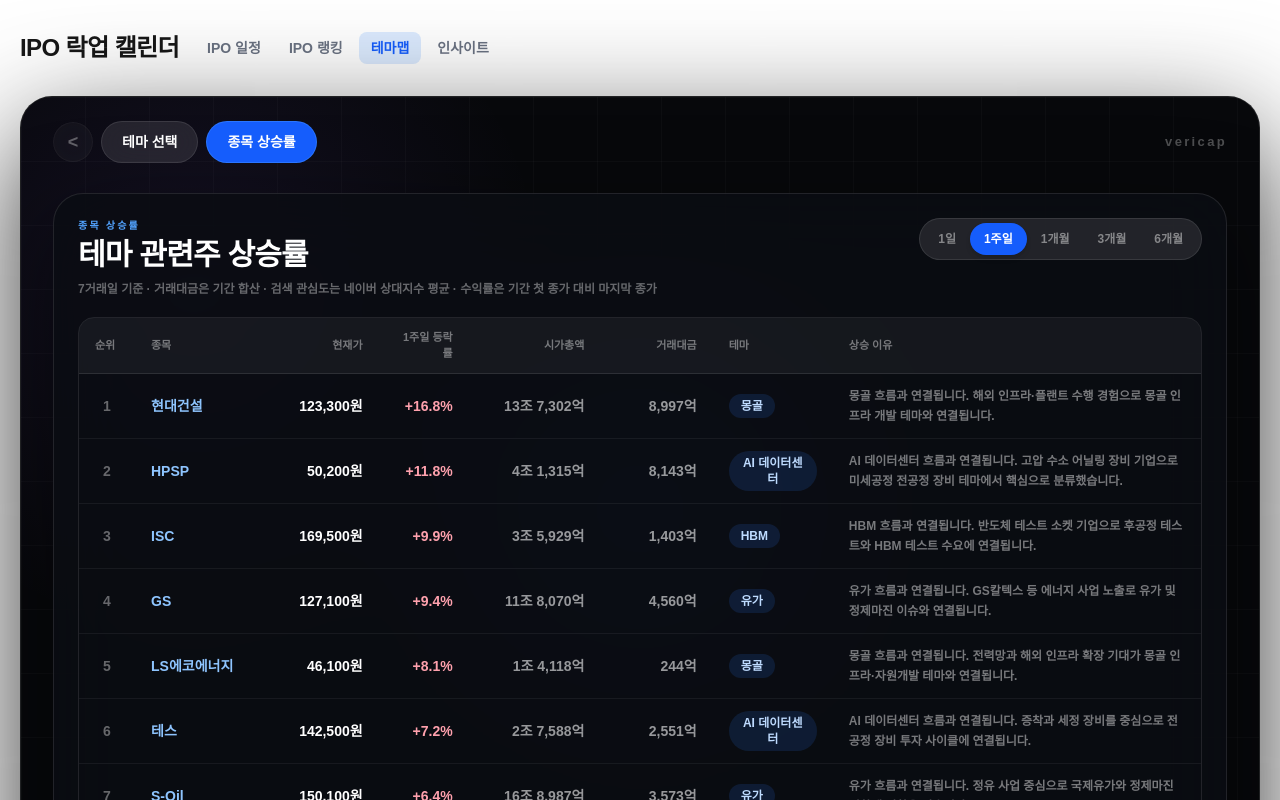
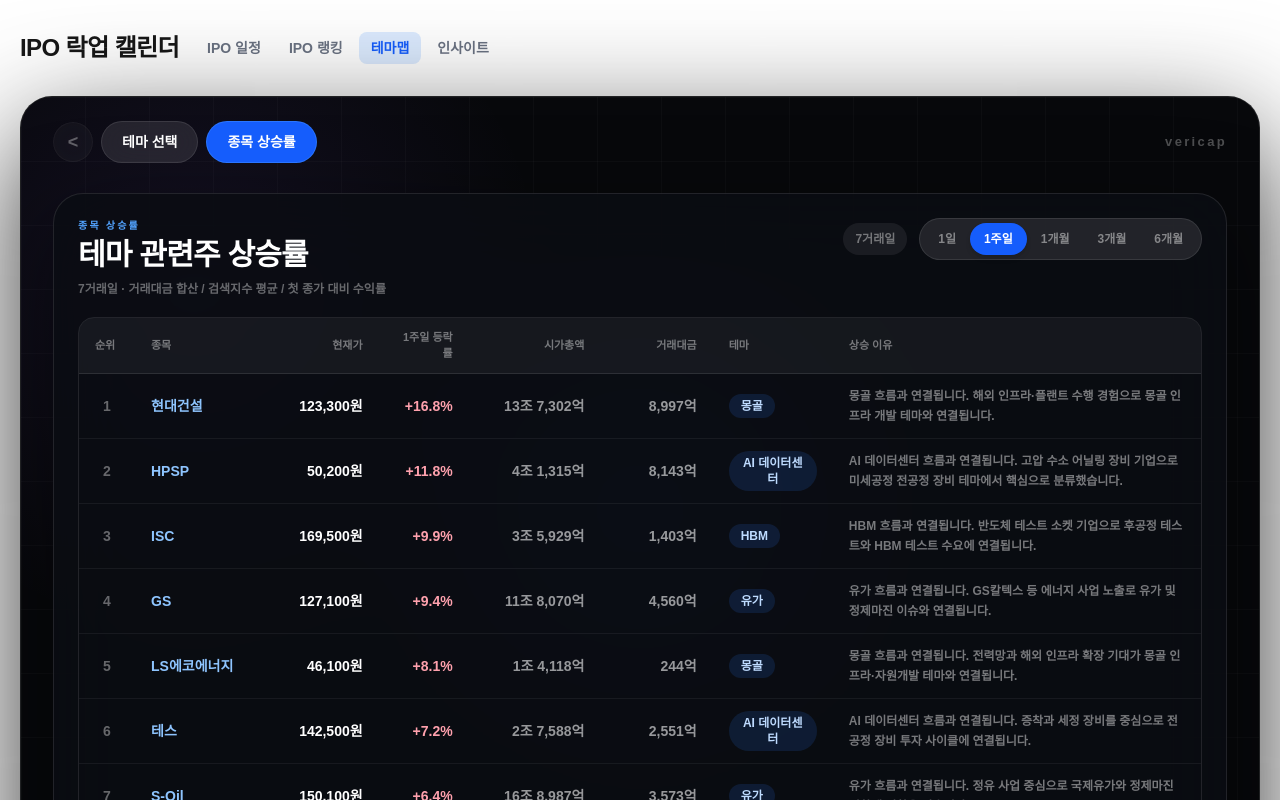
Before and after one commit to wjdwngkdsla-debug/invest-insight, a Next.js app: page /value-chain in a window 1280 px wide. Both pictures are taken after a click on the button "종목 상승률". Shown: the top 800 px of the page. Built offline with nearby package versions, Linux system fonts and the light colour scheme.

Commit message:
feat: clarify theme map metric periods

```diff
--- a/components/ValueChainDemo.tsx
+++ b/components/ValueChainDemo.tsx
@@ -263,6 +263,13 @@
   return month && day ? `${month}/${day}` : date;
 }
 
+function formatPeriodDate(date?: string) {
+  if (!date) return "";
+  const [year, month, day] = date.split("-");
+  if (!year || !month || !day) return date;
+  return `${year.slice(2)}/${Number(month)}/${Number(day)}`;
+}
+
 function metricPeriodText(issue: Issue, companies: Company[], period: Period) {
   const dates = companies
     .flatMap((company) => {
@@ -273,8 +280,8 @@
     .sort();
 
   if (!dates.length) return period === "week" ? "7거래일" : "22거래일";
-  const start = formatShortDate(dates[0]);
-  const end = formatShortDate(dates[dates.length - 1]);
+  const start = formatPeriodDate(dates[0]);
+  const end = formatPeriodDate(dates[dates.length - 1]);
   return start === end ? `${end} 기준` : `${start}~${end}`;
 }
 
@@ -285,6 +292,17 @@
 function companyMetricForIssue(issue: Issue, companyId: string) {
   return getIssueMetricCache(issue.id)?.companies.find((metric) => metric.companyId === companyId);
 }
+
+const FINANCIAL_TABLE_COLUMNS = [
+  { key: "name", top: "", bottom: "종목", align: "left", tone: "base" },
+  { key: "score", top: "", bottom: "관련도", align: "right", tone: "base" },
+  { key: "marketCap", top: "", bottom: "시가총액", align: "right", tone: "base" },
+  { key: "annualSales", top: "2025년", bottom: "매출", align: "right", tone: "annual" },
+  { key: "annualOp", top: "2025년", bottom: "영업이익", align: "right", tone: "annual" },
+  { key: "quarterSales", top: "26.1Q", bottom: "매출", align: "right", tone: "quarter" },
+  { key: "quarterOp", top: "26.1Q", bottom: "영업이익", align: "right", tone: "quarter" },
+  { key: "return", top: "선택기간", bottom: "수익률", align: "right", tone: "return" },
+] as const;
 
 function metricTradingValue(metric: ValueChainCompanyMetricCache | undefined, period: Period) {
   return sumMetricValues(metric?.[period]?.tradingValueIndex);
@@ -542,7 +560,7 @@
         <div>
           <h3 className="text-xl font-black tracking-tight text-white">테마 종목 분포</h3>
           <p className="mt-1 text-xs font-bold text-white/35">
-            {periodText} 기준 · x축 거래대금 합산 · y축 검색 관심도 평균 · 원 크기 기간 수익률
+            {periodText} · x축 거래대금 합산 · y축 검색지수 평균 · 원 크기 수익률
           </p>
         </div>
         <span className="rounded-full bg-blue-500/15 px-3 py-1 text-xs font-black text-blue-300">수익률 1위 {leader?.company.name}</span>
@@ -572,10 +590,10 @@
             거래대금 합산
           </text>
           <text x={padding.left + 4} y={padding.top - 30} fill="rgba(255,255,255,0.58)" fontSize="12" fontWeight="900">
-            검색 관심도 평균
+            검색지수 평균
           </text>
           <text x={padding.left + 94} y={padding.top - 30} fill="rgba(255,255,255,0.28)" fontSize="10" fontWeight="800">
-            높을수록 관심도 큼
+            높을수록 검색 관심도 큼
           </text>
           <text x={padding.left + plotWidth} y={padding.top + plotHeight + 34} textAnchor="end" fill="rgba(255,255,255,0.28)" fontSize="11" fontWeight="800">
             오른쪽일수록 거래대금 합산 큼
@@ -629,13 +647,13 @@
               <span className="text-right text-white">{hovered.company.name}</span>
               <span>거래대금 합산</span>
               <span className="text-right text-white">{formatTradingValue(hovered.tradingValue)}</span>
-              <span>검색 관심도 평균</span>
+              <span>검색지수 평균</span>
               <span className="text-right text-white">{Math.round(hovered.search).toLocaleString()}</span>
-              <span>기간 수익률</span>
+              <span>수익률</span>
               <span className="text-right text-white">{fmtPct(hovered.returnPct)}</span>
             </div>
             <p className="mt-3 text-[10px] font-bold leading-4 text-white/35">
-              검색 관심도는 네이버 검색어트렌드 상대지수라 실제 검색 건수가 아닙니다. 거래대금은 KRX 일별 거래대금 합산, 수익률은 선택 기간 첫 종가 대비 마지막 종가 기준입니다.
+              {periodText} 기준. 거래대금은 합산, 검색지수는 네이버 상대지수 평균, 수익률은 첫 종가 대비 마지막 종가입니다.
             </p>
           </div>
         ) : null}
@@ -806,9 +824,11 @@
             <p className="mb-1 text-[10px] font-black uppercase tracking-[0.22em] text-blue-400">종목 상승률</p>
             <h2 className="text-3xl font-black tracking-tight">테마 관련주 상승률</h2>
             <p className="mt-2 text-xs font-bold text-white/38">
-              {periodText} 기준 · 거래대금은 기간 합산 · 검색 관심도는 네이버 상대지수 평균 · 수익률은 기간 첫 종가 대비 마지막 종가
+              {periodText} · 거래대금 합산 / 검색지수 평균 / 첫 종가 대비 수익률
             </p>
           </div>
+          <div className="flex flex-wrap items-center justify-end gap-3">
+            <span className="rounded-full bg-white/[0.07] px-3 py-2 text-xs font-black text-white/40">{periodText}</span>
             <div className="inline-flex rounded-full border border-white/10 bg-white/10 p-1">
               {PERIOD_OPTIONS.map(({ value, label }) => (
                 <button
@@ -822,6 +842,7 @@
                   {label}
                 </button>
               ))}
+            </div>
           </div>
         </div>
         <div className="overflow-hidden rounded-2xl border border-white/10">
@@ -900,6 +921,7 @@
     () => companies.slice(0, 10).map((company, index) => ({ company, score: Math.max(40, company.score - index) })).sort((a, b) => b.score - a.score),
     [companies],
   );
+  const periodText = metricPeriodText(issue, companies, period);
 
   return (
     <aside
@@ -928,6 +950,7 @@
           <h2 className="text-3xl font-black tracking-tight text-white">{focusCompany ? `${focusCompany.name} 관련 테마` : issue.title}</h2>
         </div>
         <div className="flex shrink-0 items-center gap-3">
+          <span className="rounded-full bg-white/[0.07] px-3 py-2 text-xs font-black text-white/40">{periodText}</span>
           <div className="inline-flex rounded-full border border-white/10 bg-white/10 p-1">
             {PERIOD_OPTIONS.map(({ value, label }) => (
               <button
@@ -1026,9 +1049,15 @@
           <table className="w-full border-collapse text-sm">
             <thead className="bg-white/[0.03]">
               <tr className="border-b border-white/10">
-              {["종목", "관련도", "시가총액", "연매출", "연영업익", "분기매출", "분기영업익", "수익률"].map((head, index) => (
-                  <th key={head} className={`px-4 py-3 text-[10px] font-black uppercase tracking-wider text-white/30 ${index === 0 ? "text-left" : "text-right"}`}>
-                    {head}
+                {FINANCIAL_TABLE_COLUMNS.map((column) => (
+                  <th
+                    key={column.key}
+                    className={`px-4 py-3 text-[10px] font-black tracking-wider text-white/36 ${
+                      column.align === "left" ? "text-left" : "text-right"
+                    } ${column.tone === "quarter" ? "bg-cyan-400/[0.04]" : ""} ${column.tone === "return" ? "bg-blue-500/[0.08]" : ""}`}
+                  >
+                    {column.top ? <span className="block text-[9px] leading-4 text-white/24">{column.top}</span> : null}
+                    <span className="block leading-4">{column.bottom}</span>
                   </th>
                 ))}
               </tr>
@@ -1046,9 +1075,9 @@
                     <td className="whitespace-nowrap px-4 py-3 text-right font-bold tabular-nums text-white/50">{financialValue(company.marketCap)}</td>
                     <td className="whitespace-nowrap px-4 py-3 text-right font-bold tabular-nums text-white/50">{financialValue(company.sales)}</td>
                     <td className="whitespace-nowrap px-4 py-3 text-right font-bold tabular-nums text-white/50">{financialValue(company.op)}</td>
-                    <td className="whitespace-nowrap px-4 py-3 text-right font-bold tabular-nums text-white/50">{financialValue(company.quarterSales)}</td>
-                    <td className="whitespace-nowrap px-4 py-3 text-right font-bold tabular-nums text-white/50">{financialValue(company.quarterOp)}</td>
-                    <td className="whitespace-nowrap px-4 py-3 text-right font-black tabular-nums" style={{ color: shownReturn > 0 ? "#4ade80" : "#f87171" }}>
+                    <td className="whitespace-nowrap bg-cyan-400/[0.025] px-4 py-3 text-right font-bold tabular-nums text-white/55">{financialValue(company.quarterSales)}</td>
+                    <td className="whitespace-nowrap bg-cyan-400/[0.025] px-4 py-3 text-right font-bold tabular-nums text-white/55">{financialValue(company.quarterOp)}</td>
+                    <td className="whitespace-nowrap bg-blue-500/[0.045] px-4 py-3 text-right font-black tabular-nums" style={{ color: shownReturn > 0 ? "#4ade80" : "#f87171" }}>
                       {fmtPct(shownReturn)}
                     </td>
                   </tr>
```
Lines whose indentation alone changed are shown as unchanged.
